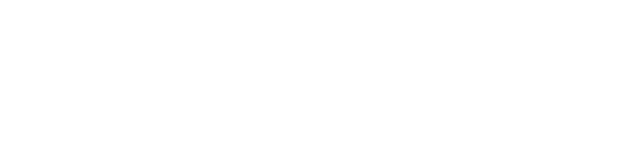
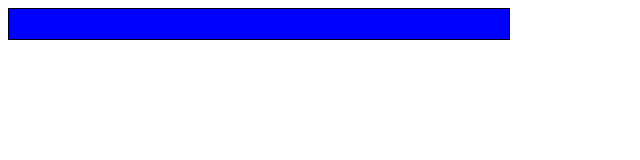
Before and after one commit to dadafei0000/js3homework1, a plain HTML site: page index.html in a window 1280 px wide. Shown: the whole page, without its empty margins (0-640 px from the left). Drawn offline with Linux system fonts and the light colour scheme.

Commit message:
Update index.html

```diff
--- a/index.html
+++ b/index.html
@@ -2,9 +2,14 @@
 <html>
 <head>
 <meta charset="utf-8">
+<link rel="stylesheet" type="text/css" href="js3_1.css">
+</head>
 
-</head>
+
+
+
 <body>
   <div class="progress-bar"></div>
+  <script src="js3_1.js"></script>
 </body>
 </html>
```
